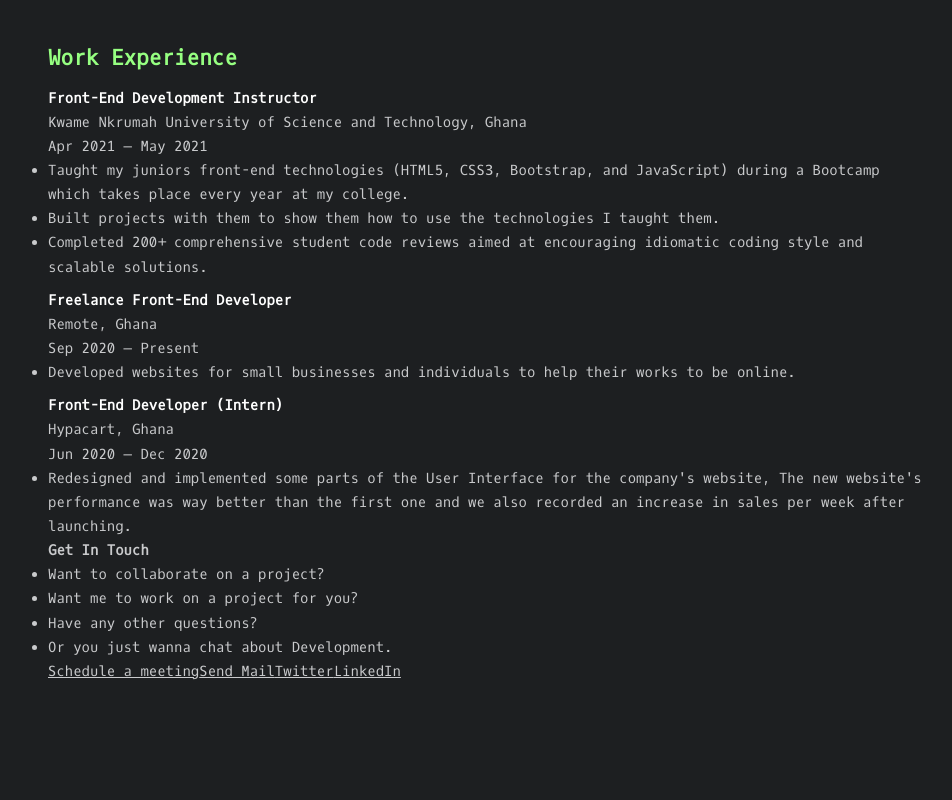
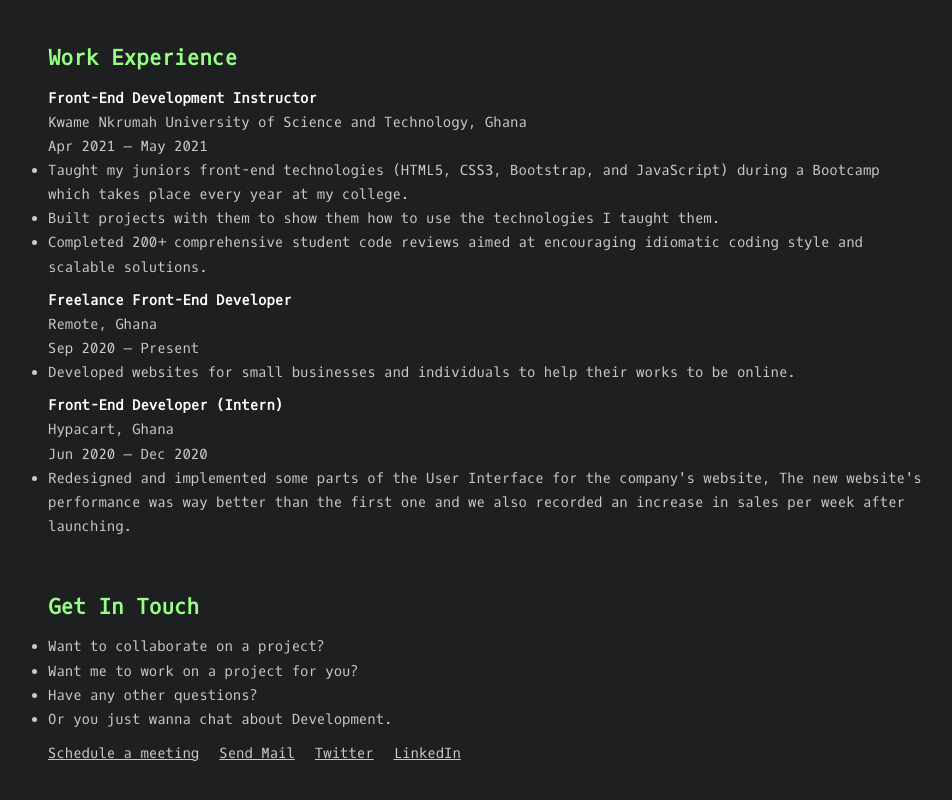
Before and after one commit to abrusu-collins/Portfolio-v7, a React (Create React App) app: page / in a window 1280 px wide. Shown: the part 1916-2716 px from the top of the page, without its empty margins (152-1104 px from the left). Built offline with nearby package versions, Linux system fonts and the light colour scheme; the HTML template or start-up script is replaced by a standard one.

Commit message:
done with contacts

```diff
--- a/src/components/Contacts.jsx
+++ b/src/components/Contacts.jsx
@@ -1,7 +1,7 @@
 function Contacts() {
     return (
         <div className="contacts">
-            <h1 className="contacts">Get In Touch</h1>
+            <h1 className="contacthead">Get In Touch</h1>
             <ul>
                 <li>Want to collaborate on a project?</li>
                 <li>Want me to work on a project for you?</li>
--- /dev/null
+++ b/src/sass/_contacts.scss
@@ -0,0 +1,19 @@
+.contacts{
+    margin-top: 50px;
+    & .contacthead{
+        font-size: 21px;
+        color:$standout_color;
+        margin-bottom: 10px;
+    }
+
+    & ul{
+        margin-bottom: 10px;
+    }
+    & .allcontacts a{
+        margin-right: 20px;
+        &:hover{
+            color:white;
+            text-decoration: none;
+        }
+    }
+}
--- a/src/sass/style.scss
+++ b/src/sass/style.scss
@@ -4,3 +4,4 @@
 @import "skills";
 @import "projects";
 @import "experience";
+@import "contacts";
--- a/src/styles/style.css
+++ b/src/styles/style.css
@@ -116,3 +116,22 @@ body {
 .experience .intern, .experience .freelance {
   margin-top: 9px;
 }
+
+.contacts {
+  margin-top: 50px;
+}
+.contacts .contacthead {
+  font-size: 21px;
+  color: #96ff81;
+  margin-bottom: 10px;
+}
+.contacts ul {
+  margin-bottom: 10px;
+}
+.contacts .allcontacts a {
+  margin-right: 20px;
+}
+.contacts .allcontacts a:hover {
+  color: white;
+  text-decoration: none;
+}
```
